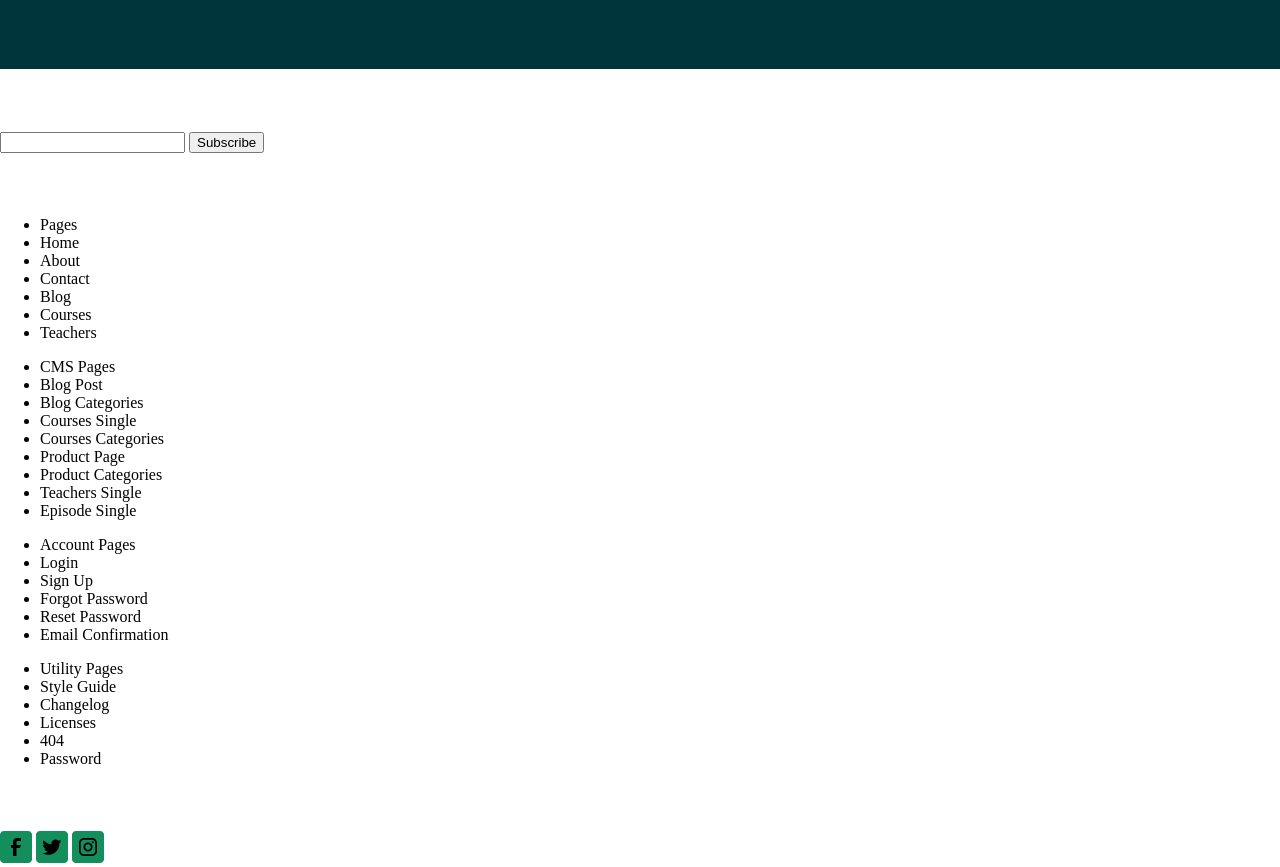
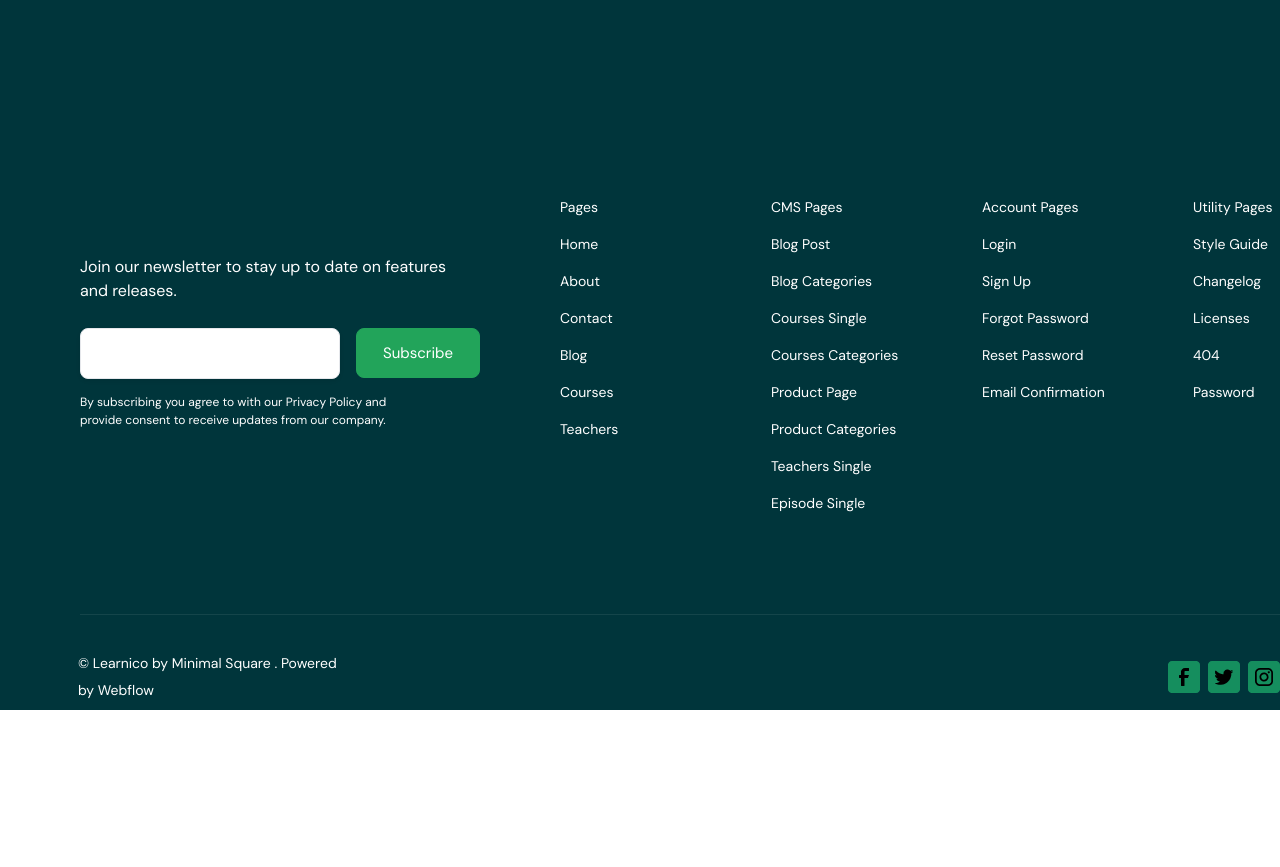
Before and after one commit to Masshhulia/Landing, a plain HTML site: page index.html in a window 1280 px wide. Shown: the part 8236-9103 px from the top of the page. After the commit the page ends 8954 px from the top, so only its background shows below. Drawn offline with Linux system fonts and the light colour scheme.

Commit message:
feat: add styles to footer

```diff
--- a/style.css
+++ b/style.css
@@ -1091,3 +1091,145 @@ font-style: normal;
 font-weight: 400;
 line-height: 24px; /* 150% */
 }
+footer{
+  margin: 0 auto;
+  max-width: 1440px;
+height: 641px;
+flex-shrink: 0;
+background: #00353B;
+}
+.subscribe_box{
+  display: flex;
+width: 400px;
+padding: 59px 0px 12px 0px;
+flex-direction: column;
+justify-content: flex-end;
+align-items: flex-start;
+gap: 23px;
+position: absolute;
+margin-left: 80px;
+margin-top: 128px;
+}
+.top_text{
+  width: 394px;
+  height: 48px;
+  margin-top: -17px;
+}
+.sb_text{
+  color: #FFF;
+font-family: DM Sans;
+font-size: 16px;
+font-style: normal;
+font-weight: 400;
+line-height: 24px; /* 150% */
+top: 0;
+}
+.field_and_button{
+  display: flex;
+width: 400px;
+height: 50px;
+justify-content: center;
+align-items: flex-start;
+gap: 16px;
+flex-shrink: 0;
+margin-top: 18px;
+}
+.input_field {
+  width: 254px;
+height: 47px;
+flex-shrink: 0;
+border-radius: 8px;
+border: 1px solid #E5E7EB;
+background: #FFF;
+box-shadow: 0px 2px 4px 0px rgba(0, 0, 0, 0.08);
+}
+.sb_gs_button{
+  width: 124px;
+height: 50px;
+flex-shrink: 0;
+border-radius: 8px;
+border: 1px solid #22A45A;
+background: #22A45A;
+color: #FFF;
+text-align: center;
+font-family: DM Sans;
+font-size: 15px;
+font-style: normal;
+font-weight: 400;
+line-height: 24px; /* 160% */
+}
+.buttom_text{
+  width: 313px;
+  height: 36px;
+  flex-shrink: 0;
+  margin-top: -20px;
+}
+.bt{
+  color: #FFF;
+font-family: DM Sans;
+font-size: 12px;
+font-style: normal;
+font-weight: 400;
+line-height: 18px; /* 150% */
+}
+.list_frame{
+  display: flex;
+width: 800px;
+height: 336px;
+justify-content: center;
+align-items: flex-start;
+gap: 6px;
+flex-shrink: 0;
+position: absolute;
+margin-left: 539px;
+margin-top: 112px;
+}
+.list{
+  display: flex;
+width: 100px;
+height: 336px;
+padding: 0px 105px 90px 0px;
+flex-direction: column;
+align-items: flex-start;
+gap: 16px;
+flex-shrink: 0;
+}
+.footer_list{
+  width: 128px;
+  margin-bottom: 16px;
+  display: flex;
+  align-items: center;
+  color: #FFF;
+  font-family: DM Sans;
+  font-size: 14px;
+  font-style: normal;
+  font-weight: 400;
+  line-height: 21px; /* 150% */
+}
+.line{
+  width: 1280px;
+height: 1px;
+flex-shrink: 0;
+  background: rgba(255, 255, 255, 0.08);
+  position: absolute;
+  margin-left: 80px;
+  margin-top: 545px;
+}
+.the_end{
+  display: inline-flex;
+justify-content: center;
+align-items: center;
+gap: 830px;
+margin-top: 567px;
+margin-left: 78px;
+}
+.bts{
+  font-size: 14px;
+}
+.icons_frame{
+  display: flex;
+width: 112px;
+height: 32px;
+justify-content: center;
+align-items: flex-start;
+gap: 8px;}
```
